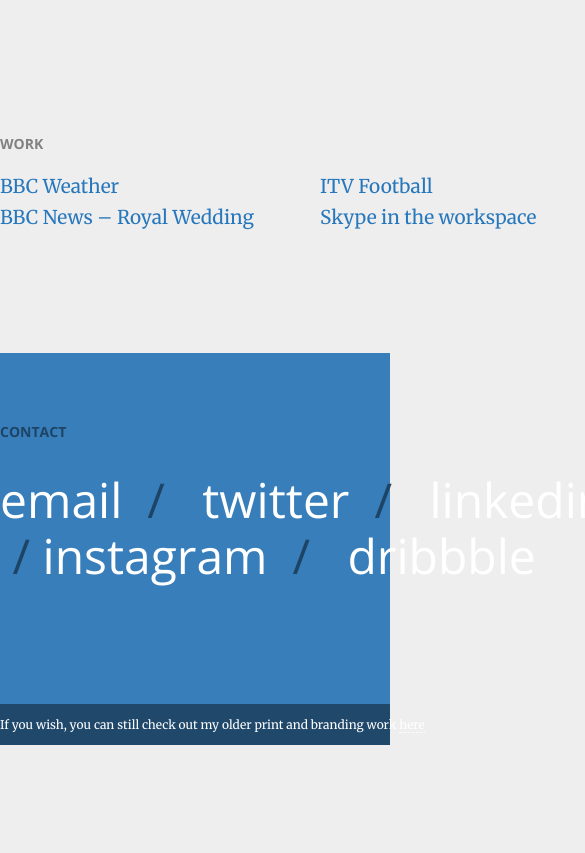
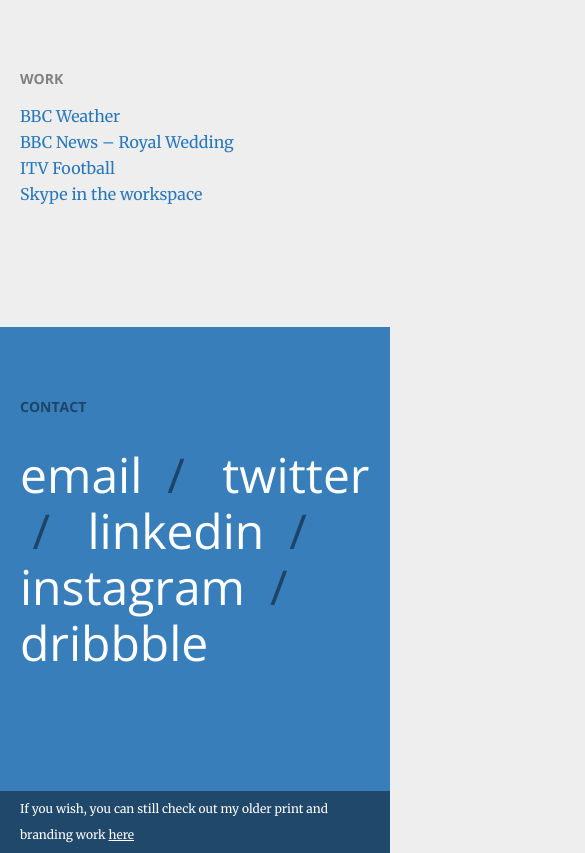
Before and after one commit to adamrmorris/adammorrisdesign, a plain HTML site: page index.html in a window 390 px wide. Shown: the part 962-1815 px from the top of the page, 585 px wide, since content can reach past the window. Before the commit the page ends 1707 px from the top, so only its background shows below. Drawn offline with nearby package versions, Linux system fonts and the light colour scheme.

Commit message:
implementing mobile responsive view

```diff
--- a/index.html
+++ b/index.html
@@ -40,12 +40,12 @@
 		<div class="content">
 			<h2>Work</h2>
 				<div class="work-column-left">
-					<a href="http://www.bbc.co.uk/weather/" target="_blank">BBC Weather</a></br>
-					<a href="http://www.bbc.co.uk/news/uk-11767495" target="_blank">BBC News – Royal Wedding</a></br>
+					<a href="http://www.bbc.co.uk/weather/" target="_blank" class="block-link">BBC Weather</a>
+					<a href="http://www.bbc.co.uk/news/uk-11767495" target="_blank" class="block-link">BBC News – Royal Wedding</a>
 				</div>
 				<div class="work-column-right">
-					<a href="http://www.itv.com/sport/football/" target="_blank">ITV Football</a></br>
-					<a href="http://workspace.skype.com" target="_blank">Skype in the workspace</a></br>
+					<a href="http://www.itv.com/sport/football/" target="_blank" class="block-link">ITV Football</a>
+					<a href="http://workspace.skype.com" target="_blank" class="block-link">Skype in the workspace</a>
 				</div>
 		</div>
 	</div>
--- a/style.css
+++ b/style.css
@@ -36,9 +36,12 @@ a {
 
 a:hover {
 	color: #377ebc;
-	border-bottom: 1px dotted #377ebc;
+	text-decoration: underline;
 	}
 
+.block-link {
+	display: block;
+	}
 
 
 .intro {
@@ -50,7 +53,7 @@ a:hover {
 
 .content {
 	margin : auto;
-	width: 620px;
+	max-width: 620px;
 	}
 
 .content:after {
@@ -69,13 +72,14 @@ a:hover {
 	}
 
 .work-column-left {
-	width: 300px;
-	margin-right: 20px;
+	width: 48%;
+	margin-right: 2%;
 	float: left;
 	}
 
 .work-column-right {
-	width: 300px;
+	width: 48%;
+	margin-left: 2%;
 	float: left;
 	}
 
@@ -143,10 +147,38 @@ a:hover {
 
 .footer a {
 	color: #ffffff;
-	border-bottom: 1px dotted #ffffff;
+	text-decoration: underline;
 	}
 
 .footer a:hover {
 	color: #ffffff;
-	border-bottom: none;
+	text-decoration: none;
 	}
+
+
+@media (max-width: 480px) {
+
+h1 {
+	font-size: 24px;
+	line-height: 32px;
+	}
+
+body {
+	font-size: 16px;
+	line-height: 26px;
+	}
+
+.content {
+	padding: 0 20px;
+	}
+
+.work-column-left, .work-column-right {
+	width: 100%;
+	margin: 0;
+	}
+
+br {
+	display: none;
+	}
+
+}
```
